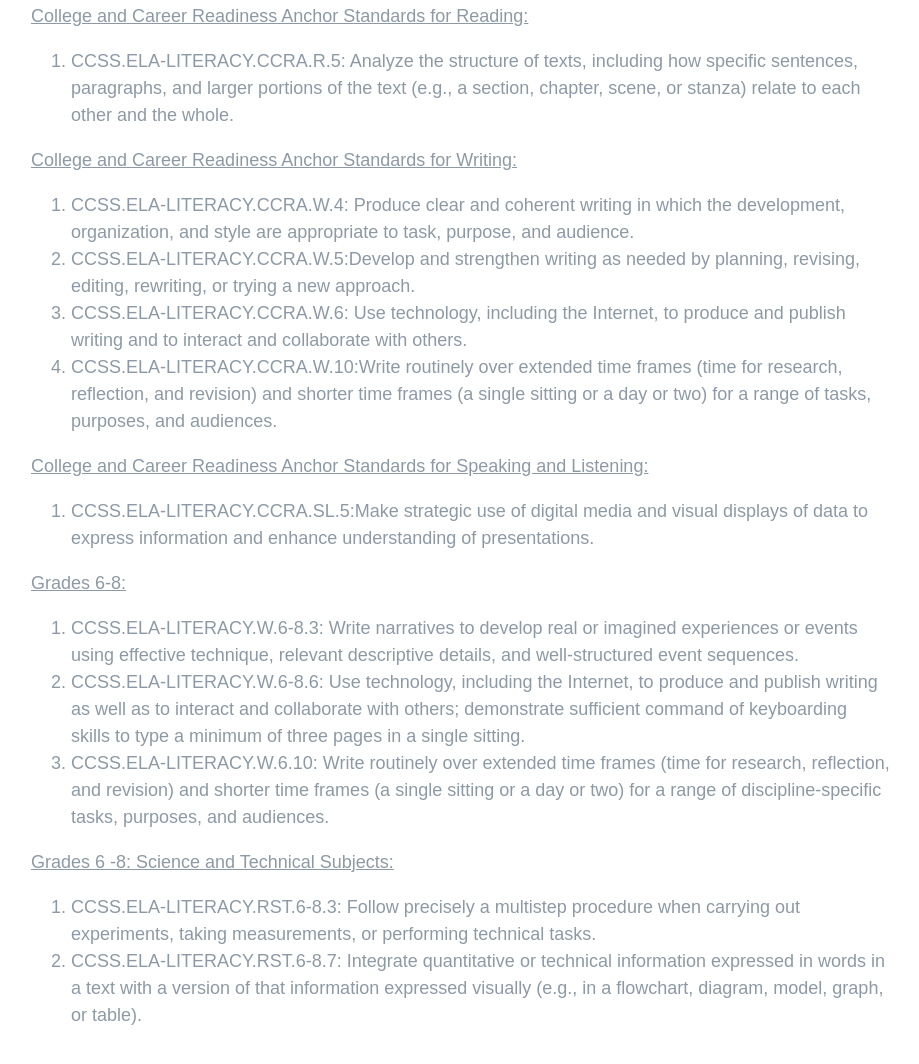
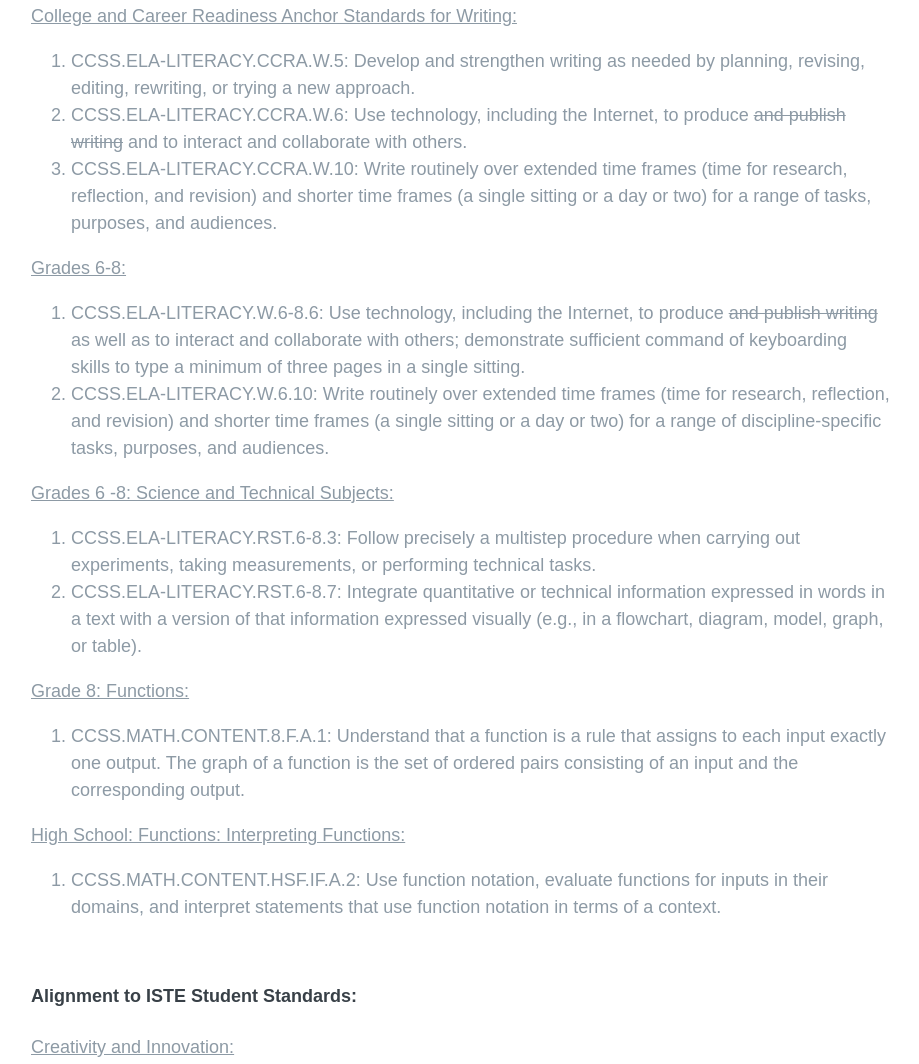
Before and after one commit to syoustra/LessonPlan_JavaScript, a plain HTML site: page index.html in a window 1280 px wide. Shown: the part 4677-5741 px from the top of the page, without its empty margins (179-1098 px from the left). Drawn offline with nearby package versions, Linux system fonts and the light colour scheme.

Commit message:
updated standards

```diff
--- a/index.html
+++ b/index.html
@@ -178,28 +178,16 @@
         <section>
 
         <h4>Alignment to Common Core Standards:</h4>
-        <p><span>College and Career Readiness Anchor Standards for Reading:</span></p>
-        <ol>
-            <li>CCSS.ELA-LITERACY.CCRA.R.5: Analyze the structure of texts, including how specific sentences, paragraphs, and larger portions of the text (e.g., a section, chapter, scene, or stanza) relate to each other and the whole.</li>
-        </ol>
-
         <p><span>College and Career Readiness Anchor Standards for Writing:</span></p>
         <ol>
-            <li>CCSS.ELA-LITERACY.CCRA.W.4: Produce clear and coherent writing in which the development, organization, and style are appropriate to task, purpose, and audience.</li>
-            <li>CCSS.ELA-LITERACY.CCRA.W.5:Develop and strengthen writing as needed by planning, revising, editing, rewriting, or trying a new approach.</li>
-            <li>CCSS.ELA-LITERACY.CCRA.W.6: Use technology, including the Internet, to produce and publish writing and to interact and collaborate with others.</li>
-            <li>CCSS.ELA-LITERACY.CCRA.W.10:Write routinely over extended time frames (time for research, reflection, and revision) and shorter time frames (a single sitting or a day or two) for a range of tasks, purposes, and audiences.</li>
-        </ol>
-
-        <p><span>College and Career Readiness Anchor Standards for Speaking and Listening:</span></p>
-        <ol>
-            <li>CCSS.ELA-LITERACY.CCRA.SL.5:Make strategic use of digital media and visual displays of data to express information and enhance understanding of presentations.</li>
+            <li>CCSS.ELA-LITERACY.CCRA.W.5: Develop and strengthen writing as needed by planning, revising, editing, rewriting, or trying a new approach.</li>
+            <li>CCSS.ELA-LITERACY.CCRA.W.6: Use technology, including the Internet, to produce <strike>and publish writing</strike> and to interact and collaborate with others.</li>
+            <li>CCSS.ELA-LITERACY.CCRA.W.10: Write routinely over extended time frames (time for research, reflection, and revision) and shorter time frames (a single sitting or a day or two) for a range of tasks, purposes, and audiences.</li>
         </ol>
 
         <p><span>Grades 6-8:</span></p>
         <ol>
-            <li>CCSS.ELA-LITERACY.W.6-8.3: Write narratives to develop real or imagined experiences or events using effective technique, relevant descriptive details, and well-structured event sequences.</li>
-            <li>CCSS.ELA-LITERACY.W.6-8.6: Use technology, including the Internet, to produce and publish writing as well as to interact and collaborate with others; demonstrate sufficient command of keyboarding skills to type a minimum of three pages in a single sitting.</li>
+            <li>CCSS.ELA-LITERACY.W.6-8.6: Use technology, including the Internet, to produce <strike>and publish writing</strike> as well as to interact and collaborate with others; demonstrate sufficient command of keyboarding skills to type a minimum of three pages in a single sitting.</li>
             <li>CCSS.ELA-LITERACY.W.6.10: Write routinely over extended time frames (time for research, reflection, and revision) and shorter time frames (a single sitting or a day or two) for a range of discipline-specific tasks, purposes, and audiences.</li>
         </ol>
 
@@ -209,29 +197,35 @@
             <li>CCSS.ELA-LITERACY.RST.6-8.7: Integrate quantitative or technical information expressed in words in a text with a version of that information expressed visually (e.g., in a flowchart, diagram, model, graph, or table).</li>
         </ol>
 
+        <p><span>Grade 8: Functions:</span></p>
+        <ol>
+            <li>CCSS.MATH.CONTENT.8.F.A.1: Understand that a function is a rule that assigns to each input exactly one output. The graph of a function is the set of ordered pairs consisting of an input and the corresponding output.</li>
+        </ol>
+
+        <p><span>High School: Functions: Interpreting Functions:</span></p>
+        <ol>
+            <li>CCSS.MATH.CONTENT.HSF.IF.A.2: Use function notation, evaluate functions for inputs in their domains, and interpret statements that use function notation in terms of a context.</li>
+        </ol>
         </section>
 
         <section>
-
         <h4>Alignment to ISTE Student Standards:</h4>
-
         <p><span>Creativity and Innovation:</span></p>
-
         <ol>
-            <li>Students demonstrate creative thinking, construct knowledge, and develop innovative products and processes using technology.
+            <li>Students demonstrate creative thinking, construct knowledge, and develop innovative products and processes using technology. </li>
                 <li>apply existing knowledge to generate new ideas, products, or processes.</li>
             <li>Communication and collaboration: Students use digital media and environments to communicate and work collaboratively, including at a distance, to support individual learning and contribute to the learning of others.</li>
             <li>Interact, collaborate, and publish with peers, experts, or others employing a variety of digital environments and media.</li>
-                <li>contribute to project teams to produce original works or solve problems.
+                <li>contribute to project teams to produce original works or solve problems. </li>
             <li>Research and information fluency: Students apply digital tools to gather, evaluate, and use information.</li>
             <li>Evaluate and select information sources and digital tools based on the appropriateness to specific tasks.</li>
             <li>Critical thinking, problem solving, and decision making: Students use critical thinking skills to plan and conduct research, manage projects, solve problems, and make informed decisions using appropriate digital tools and resources.</li>
-            <li>Identify and define authentic problems and significant questions for investigation.
+            <li>Identify and define authentic problems and significant questions for investigation. </li>
             <li>Plan and manage activities to develop a solution or complete a project.</li>
             <li>Digital citizenship: Student understand human, cultural, and societal issues related to technology and practice legal and ethical behavior.</li>
             <li>Technology operations and concepts: Students demonstrate a sound understanding of technology concepts, systems, and operations.</li>
             <li>Understand and use technology systems.</li>
-            <li>Select and use applications effectively and productively.
+            <li>Select and use applications effectively and productively. </li>
             <li>Troubleshoot systems and applications.</li>
             <li>Transfer current knowledge to learning of new technologies.</li>
         </ol>
```
